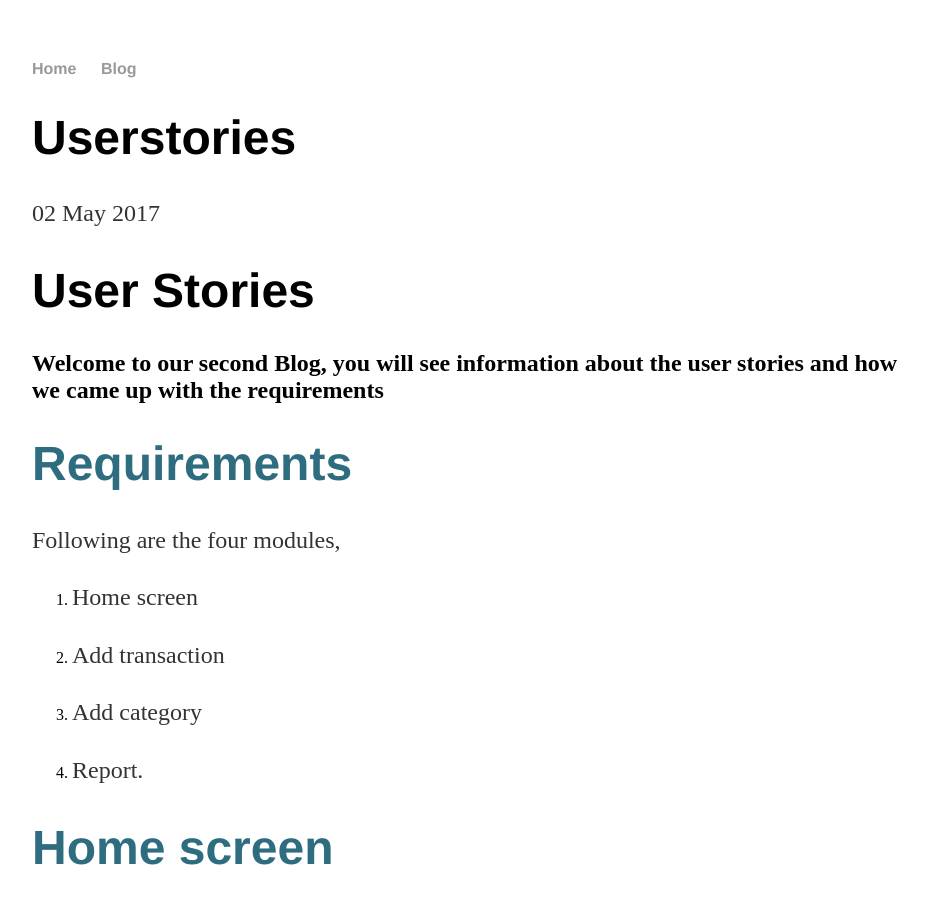
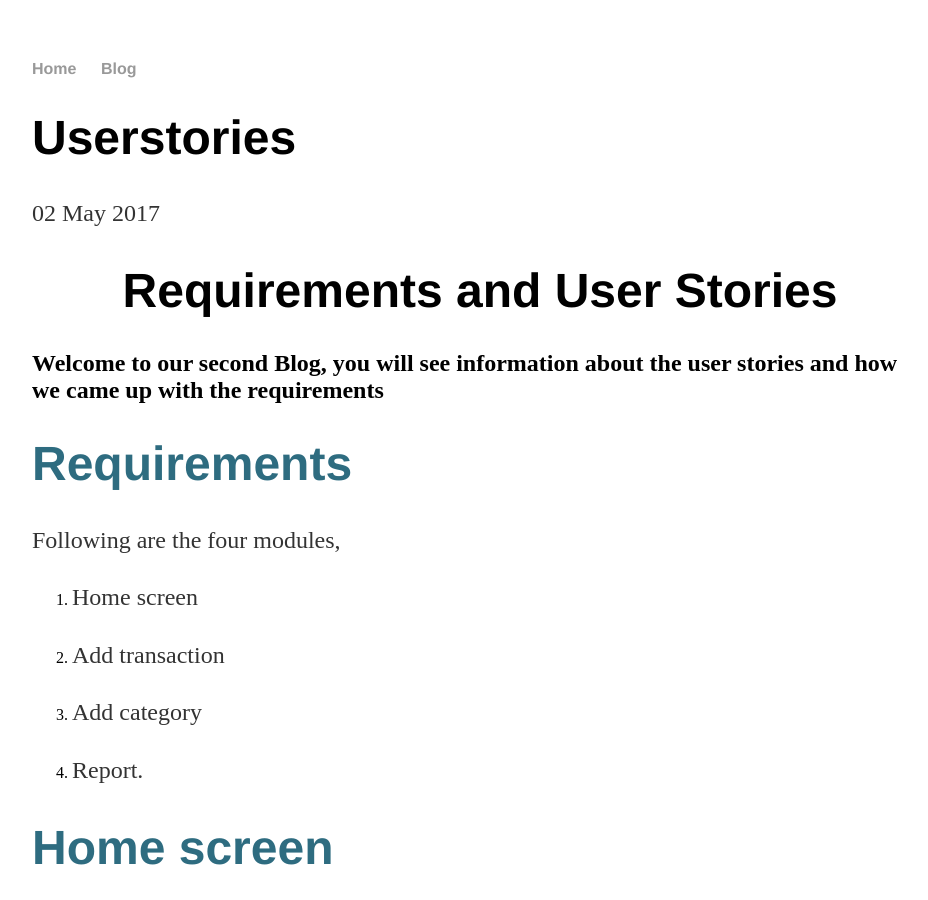
Before and after one commit to vinoth789/Money-tracker, a Jekyll site: the page built from docs/_posts/2017-05-02-UserStories.md, in a window 1280 px wide and 900 px high. Shown: the whole window, without its empty margins (160-1088 px from the left). Built offline with Jekyll 4.4.1, drawn with Linux system fonts in a browser that asks for light colours; our own code applies the rules of GitHub Pages for plain Markdown files.

Commit message:
Update 2017-05-02-UserStories.md
test

```diff
--- a/docs/_posts/2017-05-02-UserStories.md
+++ b/docs/_posts/2017-05-02-UserStories.md
@@ -1,9 +1,9 @@
 <div>
-<h1 style="color: #000000; "><span align="center">User Stories</span></h1>
+<h1 style="color: #000000; text-align:center;">Requirements and User Stories</h1>
 <h2 style="color: #000000; "><span align="center">Welcome to our second Blog, you will see information about the user stories and how we came up with the requirements</span></h2>
 </div>
 <div>
-<h1 style="color: #2e6c80;"><span align="center">Requirements</span></h1>
+<h1 style="color: #2e6c80;">Requirements</h1>
 <p>Following are the four modules,</p>
 <div>
 <ol>
@@ -53,6 +53,7 @@ Transaction details has to be displayed based on the below two filters,</p>
 </div>
 <p>Note : both filters should work in tandem.</p>
 </div>
+<h1 style="color: #2e6c80;">User stories</h1>
 <div>
 <ol>
 <li><p>Money tracker application should be password protected. User should be able to set his PIN when he opens the app for the first time.</p></li>
```
